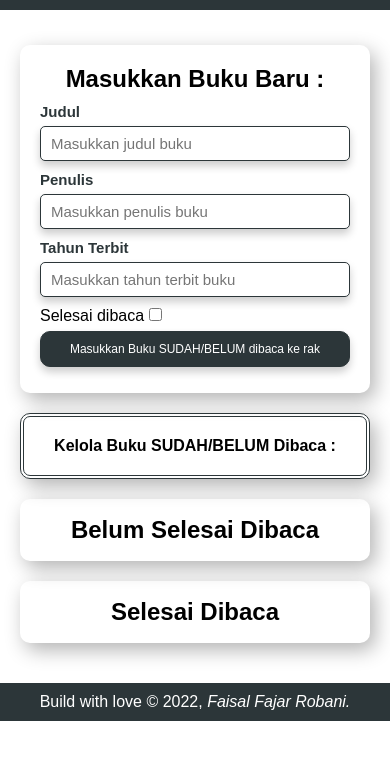
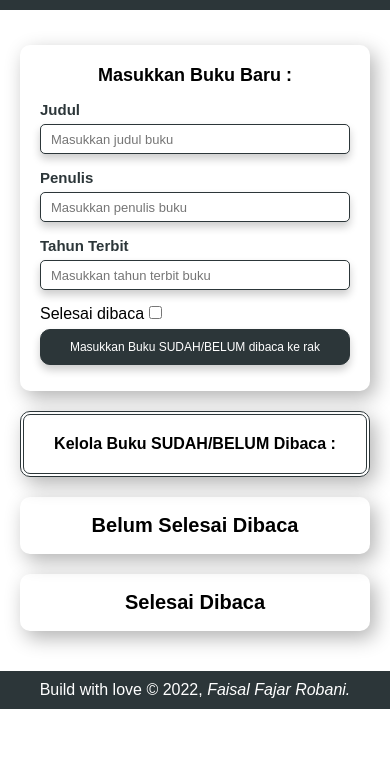
Before and after one commit to faisalfajarrobani/tugasAkhir-FrontEnd1, a plain HTML site: page index.html in a window 390 px wide. Shown: the part 44-804 px from the top of the page. Drawn offline with Linux system fonts and the light colour scheme.

Commit message:
Update style.css

```diff
--- a/style.css
+++ b/style.css
@@ -248,6 +248,9 @@ footer {
     margin-bottom: 50px;
     height: 80%;
   }
+  .bagian-input h2 {
+    font-size: 18px;
+  }
   aside {
     margin: auto;
     position: relative;
@@ -268,6 +271,9 @@ footer {
     width: 100%;
     margin-top: 20px;
   }
+  .rak-buku h2 {
+    font-size: 20px;
+  }
   #inputBuku button p {
     font-size: 12px;
   }
@@ -280,4 +286,16 @@ footer {
   .aksi .green {
     margin: 5px 5px;
   }
+  #inputJudulBuku,
+  #inputPenulisBuku,
+  #inputTahunTerbit {
+    height: 30px;
+    font-size: 13px;
+  }
+  .input {
+    margin: 15px 0;
+  }
+  .isComplete {
+    font-size: 15px;
+  }
 }
```
